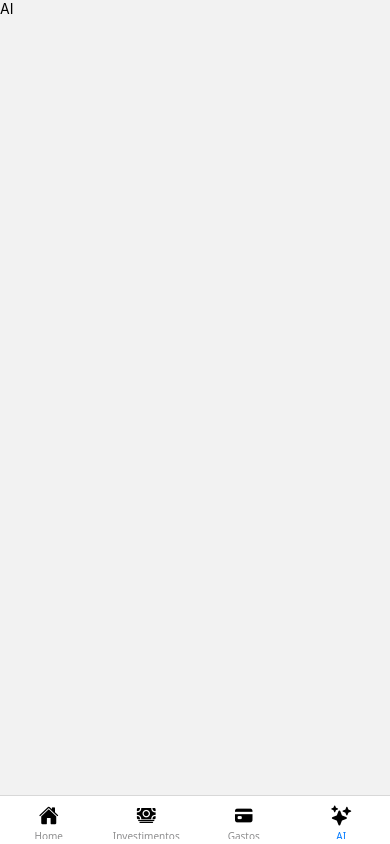
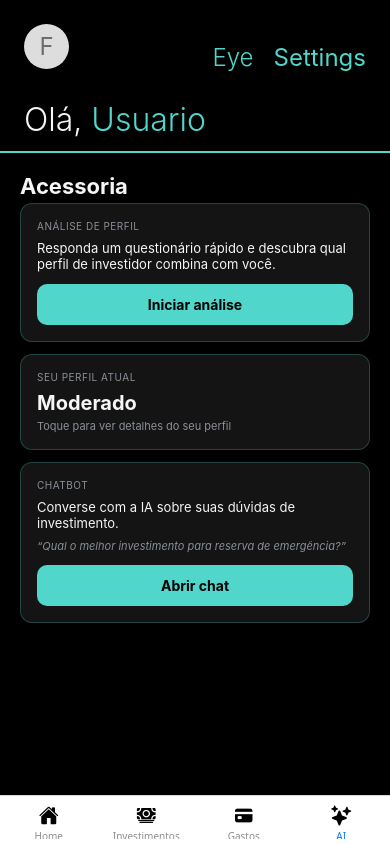
Before and after one commit to WiseJao/InvesteAI, a React Native app in the folder React-Native/: screen /AI in a window 390 px wide. Built offline with nearby package versions, Linux system fonts and the light colour scheme.

Commit message:
feat: adiciona tela inicial da acessoria

```diff
--- a/React-Native/source/routes/AI/index.tsx
+++ b/React-Native/source/routes/AI/index.tsx
@@ -1,9 +1,62 @@
-import { View, Text } from 'react-native';
+import { Text, StyleSheet } from 'react-native';
+import { useNavigation } from '@react-navigation/native';
+import type { NativeStackNavigationProp } from '@react-navigation/native-stack';
+import Layout from '../../shared/layout';
+import Card from '../../shared/card';
+import { colors } from '../../styles/colors';
+import Botao from './components/botao';
+import type { AIStackParamList } from './types';
 
 export default function AI() {
+    const navigation = useNavigation<NativeStackNavigationProp<AIStackParamList>>();
+
     return (
-        <View>
-            <Text>AI</Text>
-        </View>
+        <Layout titulo="Acessoria">
+            <Card rotulo="ANÁLISE DE PERFIL">
+                <Text style={styles.texto}>
+                    Responda um questionário rápido e descubra qual perfil de investidor combina com
+                    você.
+                </Text>
+                {/* TODO: abrir o questionário de perfil quando a tela existir */}
+                <Botao titulo="Iniciar análise" />
+            </Card>
+
+            <Card rotulo="SEU PERFIL ATUAL" onPress={() => navigation.navigate('PerfilInvestidor')}>
+                <Text style={styles.destaque}>Moderado</Text>
+                <Text style={styles.apoio}>Toque para ver detalhes do seu perfil</Text>
+            </Card>
+
+            <Card rotulo="CHATBOT">
+                <Text style={styles.texto}>Converse com a IA sobre suas dúvidas de investimento.</Text>
+                <Text style={styles.exemplo}>
+                    “Qual o melhor investimento para reserva de emergência?”
+                </Text>
+                {/* TODO: abrir o chat quando a tela existir */}
+                <Botao titulo="Abrir chat" />
+            </Card>
+        </Layout>
     );
 }
+
+const styles = StyleSheet.create({
+    texto: {
+        fontSize: 13,
+        color: colors.text,
+    },
+    destaque: {
+        fontSize: 20,
+        fontWeight: 'bold',
+        color: colors.text,
+    },
+    apoio: {
+        fontSize: 11,
+        color: colors.textMuted,
+        marginTop: 4,
+    },
+    exemplo: {
+        fontSize: 11,
+        fontStyle: 'italic',
+        color: colors.textMuted,
+        marginTop: 8,
+    },
+});
```
